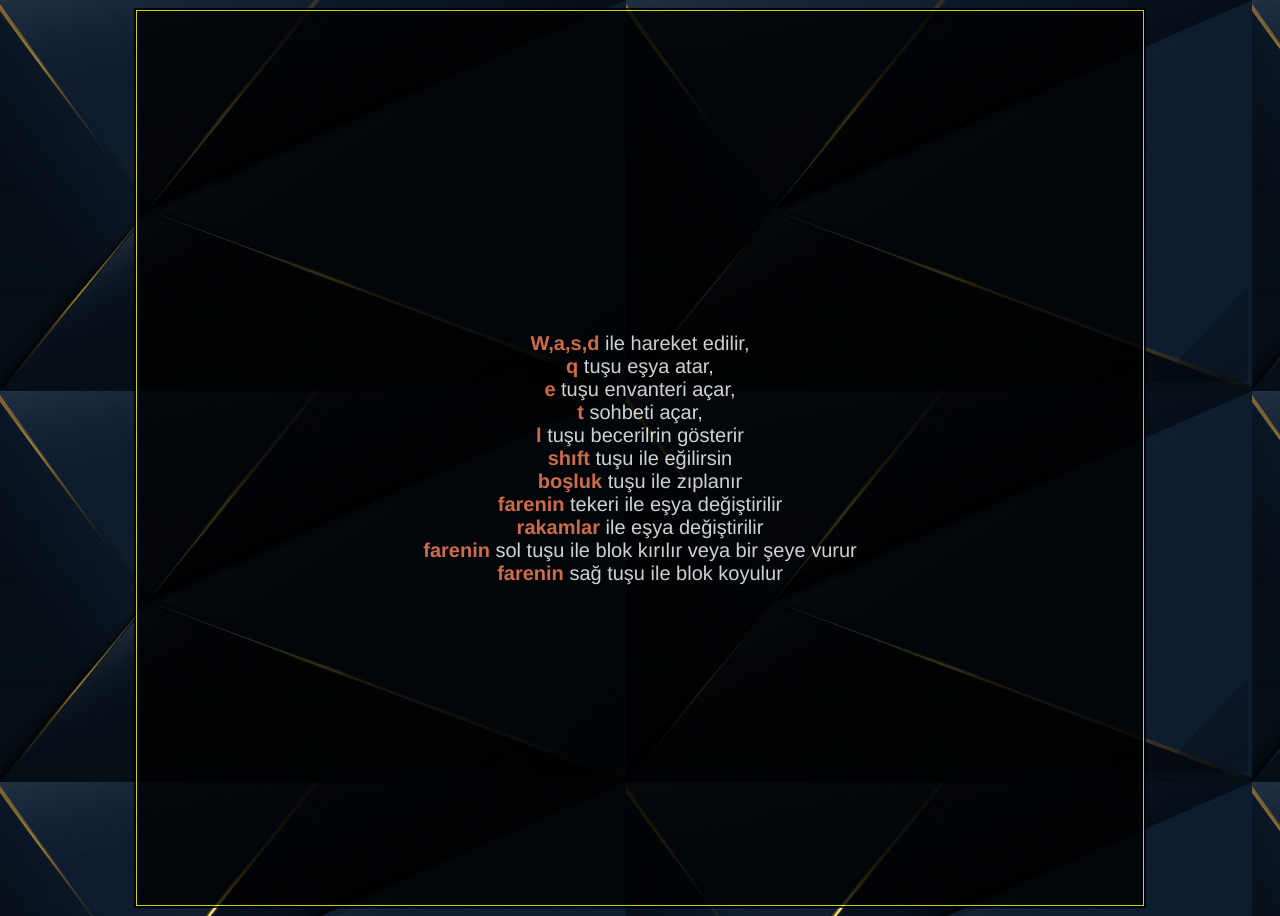
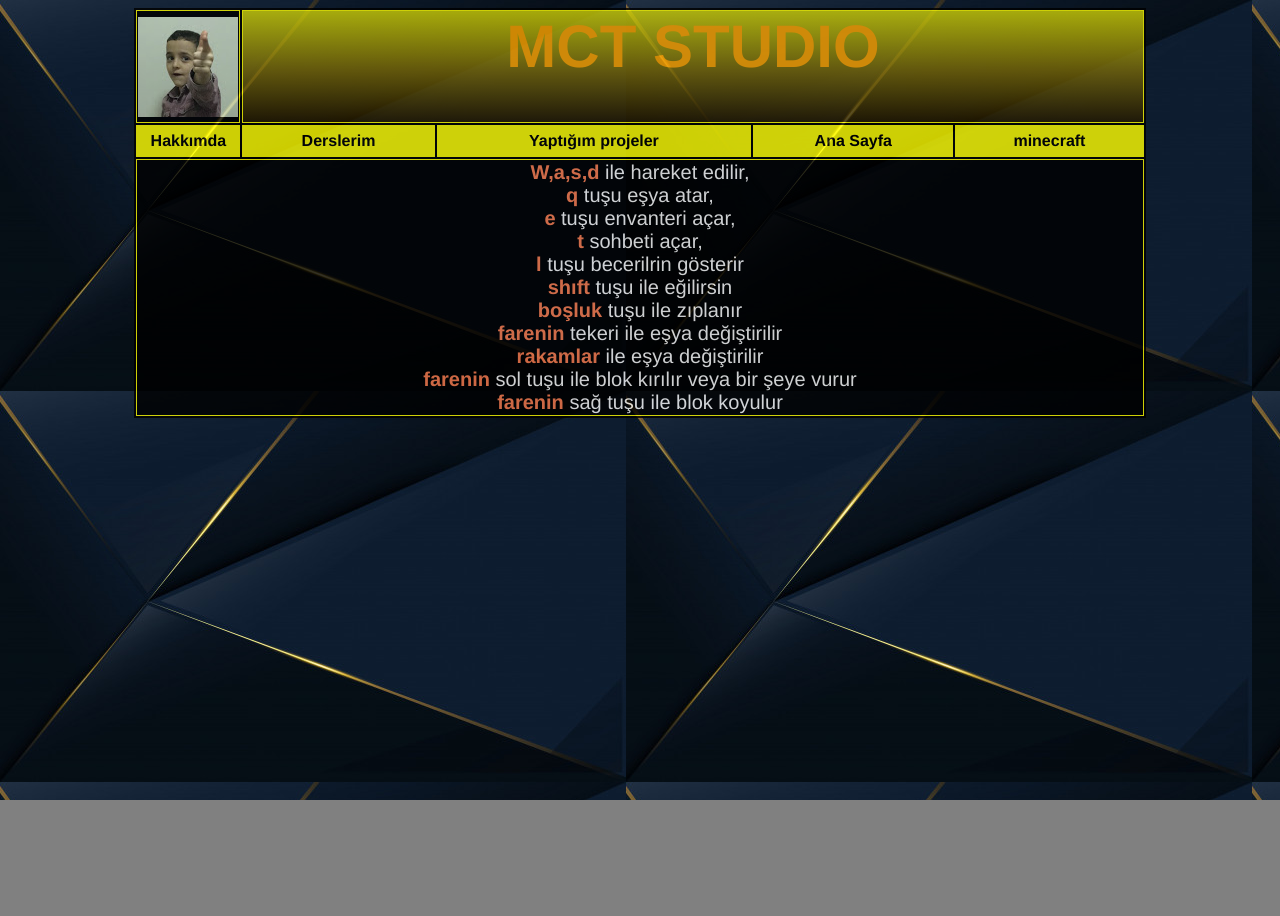
Before and after one commit to mct-studio/my-website, a website: page minecraftnasıloynanır.htm in a window 1280 px wide. After the commit the page ends 800 px from the top, so only its background shows below. Drawn offline with Linux system fonts and the light colour scheme.

Commit message:
minecraft

```diff
--- a/minecraftnasıloynanır.htm
+++ b/minecraftnasıloynanır.htm
@@ -7,7 +7,49 @@
 
 <body>
 
-    <table width="80%" height="900"border="1" align="center">
+    <table width="80%"  border="1" align="center">
+          <!-- BASLIK ================================ //-->
+      <tr>
+            <td width="600" class="menu-photo">
+              <strong><img src="img/mct.jpg" /></strong>
+            </td>
+            <td colspan="9" class="site-title-box">
+              <h1 align="center" class="site-title">MCT STUDIO</h1>
+            </td>
+          </tr>
+
+          <tr class="top-row">
+            <td class="menu-button">
+              <strong>
+                <a class="menu" href="hakkimda.html">Hakkımda</a>
+              </strong>
+            </td>
+
+            <td class="menu-button">
+              <strong>
+                <a class="menu" href="derslerim.html">Derslerim</a>
+              </strong>
+            </td>
+
+            <td class="menu-button">
+              <strong>
+                <a class="menu" href="projeler.html">Yaptığım projeler</a>
+              </strong>
+            </td>
+
+            <td>
+              <strong>
+                <a class="menu" href="index.htm">Ana Sayfa</a>
+              </strong>
+            </td>
+
+            <td>
+              <strong>
+                <a class="menu" href="minecraft.htm">minecraft</a>
+              </strong>
+            </td>
+          </tr>
+          <!-- BASLIK ================================ //-->
     <tr>
         <td colspan="8" class="content" align="center">
 <strong style="color:coral">W,a,s,d</strong> ile hareket edilir,
```
Also changed, not shown: minecraftkodlar.htm (+24 -7 lines).
